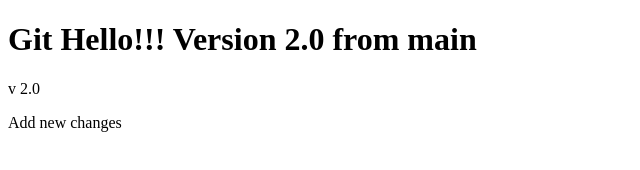
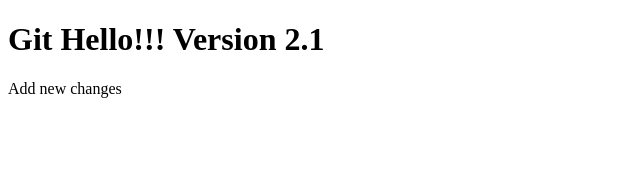
Before and after one commit to minusmanru/git-course, a plain HTML site: page index.html in a window 1280 px wide. Shown: the whole page, without its empty margins (0-640 px from the left). Drawn offline with Linux system fonts and the light colour scheme.

Commit message:
Document Version 2.1 (#link2.1)

```diff
--- a/index.html
+++ b/index.html
@@ -3,11 +3,10 @@
 <head>
     <meta charset="UTF-8">
     <meta name="viewport" content="width=device-width, initial-scale=1.0">
-    <title>Document</title>
+    <title>Document Version 2.1</title>
 </head>
 <body>
-    <h1>Git Hello!!!  Version 2.0 from main</h1>
-    <p>v 2.0</p>
+    <h1>Git Hello!!!  Version 2.1</h1>
     <p>Add new changes</p>
 </body>
 </html>
--- a/scriptNew.js
+++ b/scriptNew.js
@@ -1,3 +1,3 @@
-console.log('scr + new changes')
+console.log('scr + new changes v 2.1')
 console.log('scr');
 console.log('add ch without pull');
```
